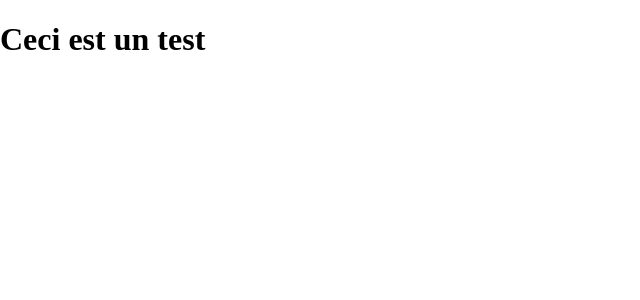
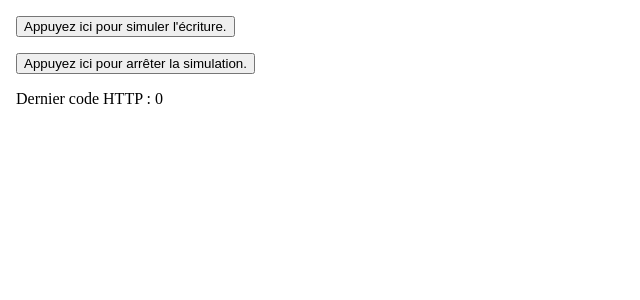
Before and after one commit to FlorianLeChat/Discord-Tunnel, a React (Create React App) app in the folder src/main/ui/: page / in a window 1280 px wide. Shown: the top 300 px of the page, without its empty margins (0-640 px from the left). Built offline with nearby package versions, Linux system fonts and the light colour scheme.

Commit message:
Ajout du composant React de la page d'accueil

```diff
--- /dev/null
+++ b/src/main/ui/src/components/Home.scss
@@ -0,0 +1,8 @@
+section#Home
+{
+	// Conteneur de la page.
+	gap: 1rem;
+	display: flex;
+	align-items: flex-start;
+	flex-direction: column;
+}
--- /dev/null
+++ b/src/main/ui/src/components/Home.tsx
@@ -0,0 +1,51 @@
+//
+// Composant de la page d'accueil du site.
+//
+import { useState } from "react";
+import "./Home.scss";
+
+export default function Home()
+{
+	// Déclaration des variables.
+	const [ code, setCode ] = useState( 0 );
+	let timer: NodeJS.Timer;
+
+	// Permet d'envoyer une requête à l'API de Discord pour simuler l'écriture d'un message.
+	const runApiRequest = () =>
+	{
+		fetch( "discord" )
+			.then( response => setCode( response.status ) );
+
+		console.log( "runApiRequest" );
+	};
+
+	// Permet de démarrer l'envoi de requêtes à l'API de Discord.
+	const startSimulation = () =>
+	{
+		timer = setInterval( runApiRequest, 5000 );
+
+		alert( "Simulation démarrée." );
+	};
+
+	// Permet d'arrêter l'envoi de requêtes à l'API de Discord.
+	const stopSimulation = () =>
+	{
+		if ( timer )
+		{
+			clearInterval( timer );
+
+			alert( "Simulation arrêtée." );
+		}
+	};
+
+	// Affichage du rendu HTML du composant.
+	return (
+		<section id="Home">
+			<button onClick={startSimulation}>Appuyez ici pour simuler l'écriture.</button>
+
+			<button onClick={stopSimulation}>Appuyez ici pour arrêter la simulation.</button>
+
+			Dernier code HTTP : {code}
+		</section>
+	);
+}
--- a/src/main/ui/src/index.scss
+++ b/src/main/ui/src/index.scss
@@ -1,4 +1,5 @@
 body
 {
-	margin: 0;
+	// Corps de la page.
+	margin: 1rem;
 }
--- a/src/main/ui/src/index.tsx
+++ b/src/main/ui/src/index.tsx
@@ -2,13 +2,16 @@
 import "./index.scss";
 
 // Importation de React et de ses dépendances.
-import { StrictMode } from "react";
 import { createRoot } from "react-dom/client";
+import { StrictMode, lazy } from "react";
+
+// Importation des composants React.
+const Home = lazy( () => import( "./components/Home" ) );
 
 // Génération de la page.
 const root = createRoot( document.querySelector( "body > main" ) as Element );
 root.render(
 	<StrictMode>
-		<h1>Ceci est un test</h1>
+		<Home />
 	</StrictMode>
 );
```
